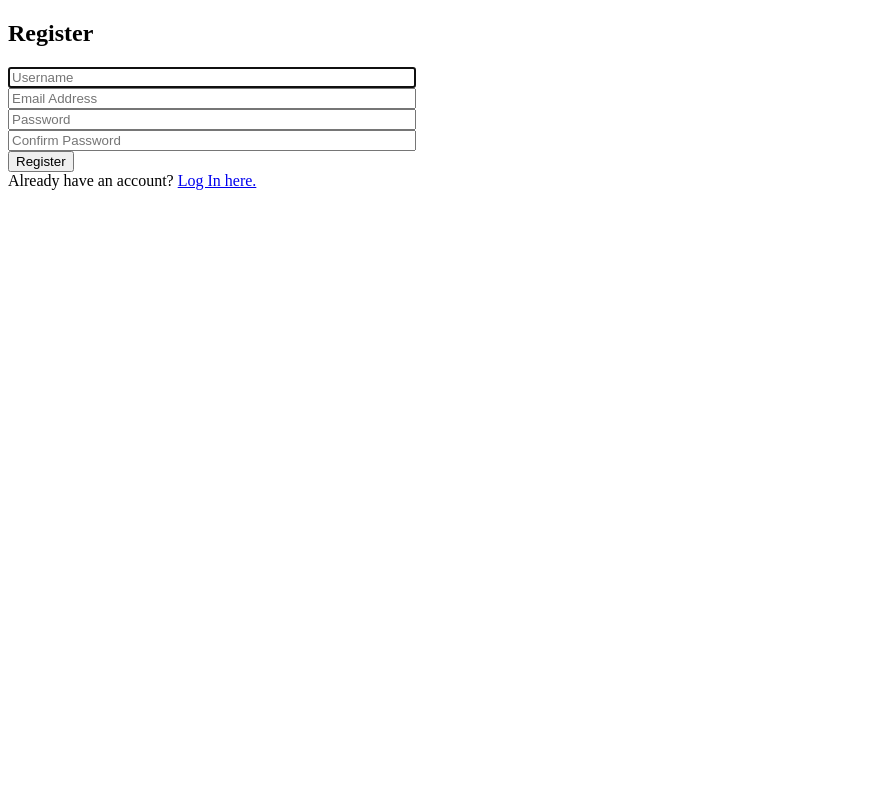
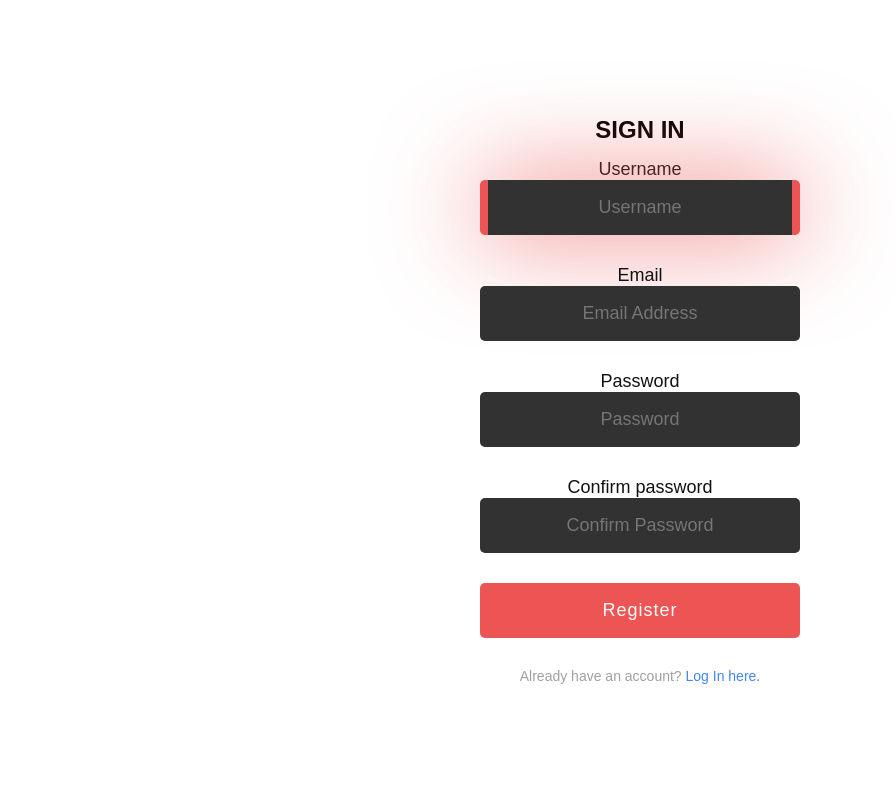
Before and after one commit to sebaulloa1/capstone, a Django app: page /register in a window 1280 px wide. Shown: the whole page, without its empty margins (0-895 px from the left). Run offline with Django 3.2, Linux system fonts and the light colour scheme.

Commit message:
13 dec working on login, register and goals styling

```diff
--- a/profiler/static/profiler/day.js
+++ b/profiler/static/profiler/day.js
@@ -404,7 +404,7 @@ function renderChart() {
         console.log(chart_dict);
         var chart = new CanvasJS.Chart("chartContainer", {
             animationEnabled: true,
-            theme: "light1", // "light1", "light2", "dark1", "dark2"
+            theme: "light2", // "light1", "light2", "dark1", "dark2"
             toolTip: {
                 shared: true,
                 contentFormatter: function(e) {
--- /dev/null
+++ b/profiler/static/profiler/login.css
@@ -0,0 +1,107 @@
+* {
+    margin: 0;
+    padding: 0;
+    box-sizing: border-box;
+    text-decoration: none;
+}
+
+body {
+    height: 100vh;
+    display: flex;
+    justify-content: center;
+    align-items: center;
+    background: #fff;
+}
+
+.form {
+    font-family: "Poppins", sans-serif;
+    width: 320px;
+    text-align: center;
+}
+
+.form h2 {
+    font-size: 24px;
+    font-weight: 800;
+    text-transform: uppercase;
+    margin-bottom: 15px;
+}
+
+.form i {
+    color: #111;
+    font-size: 65px;
+    margin-bottom: 30px;
+    display: block;
+    clear: both;
+}
+
+.form-input {
+    width: 320px;
+    height: 55px;
+    margin-bottom: 30px;
+    outline: none;
+    border: none;
+    background: rgb(50, 50, 50);
+    color: #ccc;
+    font-size: 18px;
+    text-align: center;
+    border-radius: 5px;
+    transition: 0.5s;
+    transition-property: border-left, border-right, box-shadow;
+}
+
+.form .form-input:hover, .form .form-input:focus, .form .form-input:active {
+    border-left: solid 8px #ED5454;
+    border-right: solid 8px rgb(237, 84, 84);
+    box-shadow: 0 0 100px rgba(237, 84, 84, 0.808);
+}
+
+.form label {
+    color: #111;
+    font-size: 18px;
+    margin: 10px 0;
+}
+
+.form .btn {
+    outline: none;
+    border: none;
+    width: 320px;
+    height: 55px;
+    background: rgb(237, 84, 84);
+    color: #fff;
+    font-size: 18px;
+    letter-spacing: 1px;
+    border-radius: 5px;
+    cursor: pointer;
+    transition: 0.5s;
+    transition-property: border-left, border-right, box-shadow;
+}
+
+.form .btn:hover {
+    border-left: solid 8px rgba(237, 84, 84, 0.5);
+    border-right: solid 8px rgba(237, 84, 84, 0.5);
+    box-shadow: 0 0 100px rgba(237, 84, 84, 0.5);
+}
+
+.form .options {
+    color: rgb(160, 160, 160);
+    font-size: 14px;
+    margin-top: 30px;
+}
+
+.form .options a{
+    color: #4285F4;
+}
+
+@media screen and (max-width: 500px) {
+    .form {
+      width: 95%;
+    }
+
+    .form .form-input {
+      width: 100%
+    }
+
+    .form .btn {
+      width: 100%;
+    }
+}
--- a/profiler/templates/profiler/day.html
+++ b/profiler/templates/profiler/day.html
@@ -52,7 +52,7 @@
         </ul>
     </div>
 
-    <div id="chartContainer" style="height: 300px; width: 100%;"></div>
+    <div id="chartContainer" style="height: 300px; width: 65rem;"></div>
     <!-- <script src="https://platform.fatsecret.com/js?key=8afd07b7355c41e3813a80e3008c127e&auto_load=true"></script> -->
 {% endblock %}
 {% block script %}
--- a/profiler/templates/profiler/register.html
+++ b/profiler/templates/profiler/register.html
@@ -1,29 +1,37 @@
+{% load static %}
 <!DOCTYPE html>
 <html lang="en">
     <head>
-        <title>Login Profiler</title>
+        <meta name="viewport" content="width=device-width, initial-scale=1.0">
+        <meta charset="utf-8">
+        <link href="{% static 'profiler/login.css' %}" rel="stylesheet">
+        <title>Sign In Profiler</title>
     </head>
     <body>
-        <h2>Register</h2>
 
-    <form action="{% url 'register' %}" method="post">
+
+
+
+
+    <form class="form" action="{% url 'register' %}" method="post">
+        <h2>Sign in</h2>
         {% csrf_token %}
-        <div class="form-group">
-            <input class="form-control" autofocus type="text" name="username" placeholder="Username" style="width:400px;">
+        <label for="username">Username</label>
+        <input class="form-input" autofocus type="text" name="username" placeholder="Username">
+        <label for="email">Email</label>
+        <input class="form-input" type="email" name="email" placeholder="Email Address">
+        <label for="password">Password</label>
+        <input class="form-input" type="password" name="password" placeholder="Password">
+        <label for="confirmation">Confirm password</label>
+        <input class="form-input" type="password" name="confirmation" placeholder="Confirm Password">
+
+        <input class="btn" type="submit" value="Register">
+        <div class="options">
+            <span>Already have an account? </span><a href="{% url 'login' %}">Log In here.</a>
         </div>
-        <div class="form-group">
-            <input class="form-control" type="email" name="email" placeholder="Email Address" style="width:400px;">
-        </div>
-        <div class="form-group">
-            <input class="form-control" type="password" name="password" placeholder="Password" style="width:400px;">
-        </div>
-        <div class="form-group">
-            <input class="form-control" type="password" name="confirmation" placeholder="Confirm Password" style="width:400px;">
-        </div>
-        <input class="btn btn-dark" type="submit" value="Register">
     </form>
 
-    Already have an account? <a href="{% url 'login' %}">Log In here.</a>
+
 
     </body>
 </html>
--- a/profiler/views.py
+++ b/profiler/views.py
@@ -247,11 +247,14 @@ def getCalendar(request, date):
 
 def set_goal(request):
     if request.method == "GET":
+        return render(request, "profiler/set_goal.html")
+        """
         try:
             Goal.objects.get(user=request.user)
             return HttpResponseRedirect(reverse("today"))
         except ObjectDoesNotExist:
             return render(request, "profiler/set_goal.html")
+        """
     else:
         goal = Goal(user = request.user, calories=request.POST["calories"], protein=request.POST["protein"], fat=request.POST["fat"], carbs=request.POST["carbs"])
         goal.save()
```
Also changed, not shown: profiler/static/profiler/goals.css (added, +82 -0 lines), profiler/templates/profiler/login.html (+21 -12 lines), profiler/templates/profiler/set_goal.html (+18 -17 lines), db.sqlite3.
